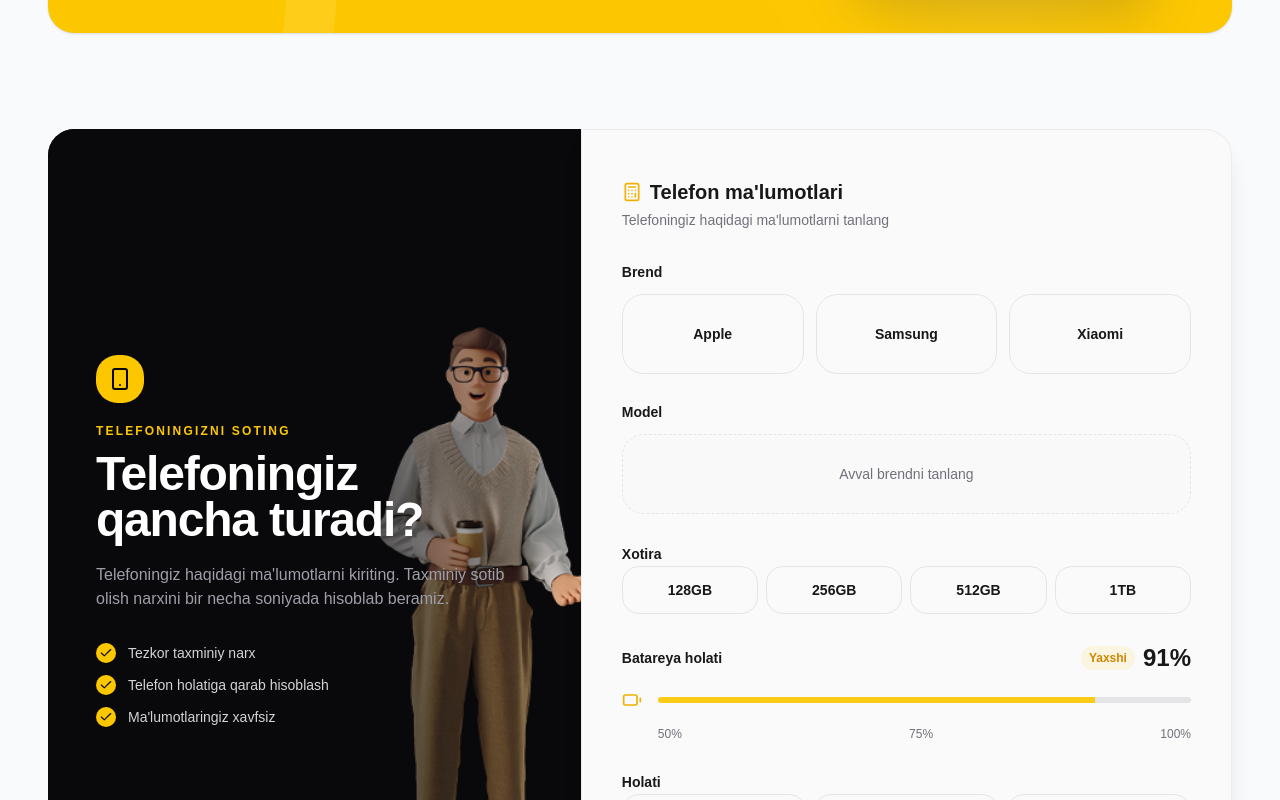
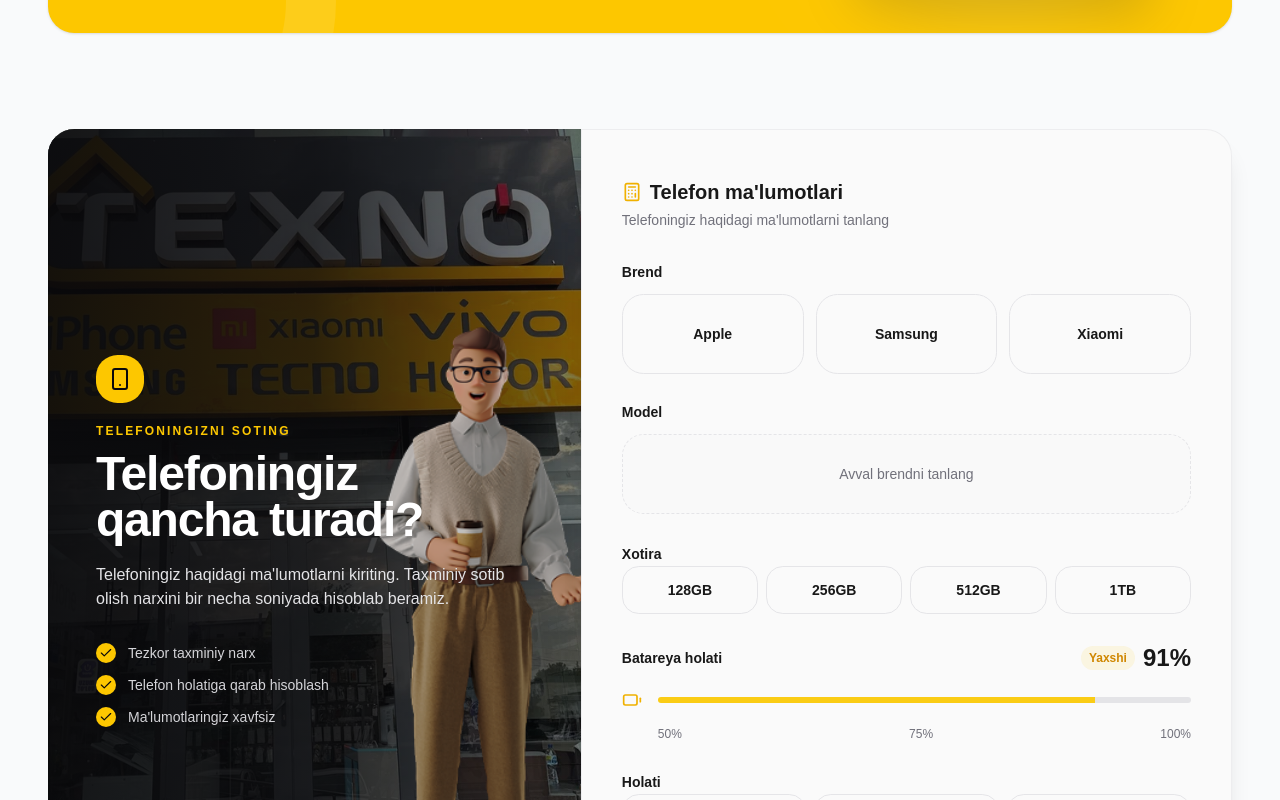
Before and after one commit to KhurshidShod/telshop, a React (Vite) app: page / in a window 1280 px wide. Shown: the part 560-1360 px from the top of the page. Built offline with nearby package versions, Linux system fonts and the light colour scheme.

Commit message:
Big changes

```diff
--- a/src/components/PhonePriceEstimator.jsx
+++ b/src/components/PhonePriceEstimator.jsx
@@ -185,6 +185,10 @@
           relative
           grid
           lg:grid-cols-[0.9fr_1.1fr]
+          border
+            border-border/60
+            rounded-3xl
+            lg:border-none
         "
       >
         {/* =================================================
@@ -192,19 +196,17 @@
         ================================================= */}
 
         <div className="relative">
-          {/* =================================================
-              STICKY LEFT PANEL
-          ================================================= */}
-
           <div
             className="
       relative
       flex
+      border-none
       min-h-[520px]
       flex-col
       justify-center
       overflow-hidden
       rounded-t-3xl
+
       bg-zinc-950
       px-6
       pt-16
@@ -226,7 +228,60 @@
     "
           >
             {/* =================================================
+        STORE PHOTO BACKGROUND
+    ================================================= */}
+
+            <div
+              className="
+        pointer-events-none
+        absolute
+        inset-0
+        z-0
+        bg-cover
+        bg-center
+        bg-no-repeat
+      "
+              style={{
+                backgroundImage: "url('/images/magazin.webp')",
+              }}
+            />
+
+            {/* =================================================
+        DARK OVERLAY
+    ================================================= */}
+
+            <div
+              className="
+        pointer-events-none
+        absolute
+        inset-0
+        z-0
+        bg-zinc-950/50
+      "
+            />
+
+            {/* =================================================
+        LEFT GRADIENT
+    ================================================= */}
+
+            <div
+              className="
+        pointer-events-none
+        absolute
+        inset-0
+        z-0
+        bg-gradient-to-t
+        lg:bg-gradient-to-r
+        from-zinc-950/90
+        dark:from-zinc-950
+        via-zinc-950/70
+        to-transparent
+      "
+            />
+
+            {/* =================================================
         MAN ILLUSTRATION
+        KEEPING YOUR ORIGINAL MAN1
     ================================================= */}
 
             <img
@@ -238,10 +293,11 @@
               absolute
               bottom-0
               right-[-100px]
-                z-0
+              z-[1]
               h-[430px]
               w-auto
               object-contain
+              brightness-75
 
               sm:right-[-70px]
               sm:h-[500px]
@@ -252,24 +308,7 @@
             />
 
             {/* =================================================
-                IMAGE GRADIENT
-            ================================================= */}
-
-            <div
-              className="
-                pointer-events-none
-                absolute
-                inset-0
-                z-0
-                bg-gradient-to-r
-                from-zinc-950
-                via-zinc-950/90
-                to-transparent
-              "
-            />
-
-            {/* =================================================
-                LEFT CONTENT
+        CONTENT
     ================================================= */}
 
             <div
@@ -343,7 +382,6 @@
           text-zinc-200
 
           sm:text-base
-                  md:text-zinc-400
         "
               >
                 Telefoningiz haqidagi ma&apos;lumotlarni kiriting. Taxminiy
@@ -391,13 +429,15 @@
             relative
             overflow-hidden
             rounded-b-3xl
-            border
+            lg:border
             border-border/60
+            border-t-0
+            lg:border-t-1
             bg-background
             shadow-xl
 
             lg:rounded-r-3xl
-            lg:rounded-b-none
+            lg:rounded-bl-none
           "
         >
           <div
```
Also changed, not shown: public/images/magazin.webp (added). Lines whose indentation alone changed are shown as unchanged.
